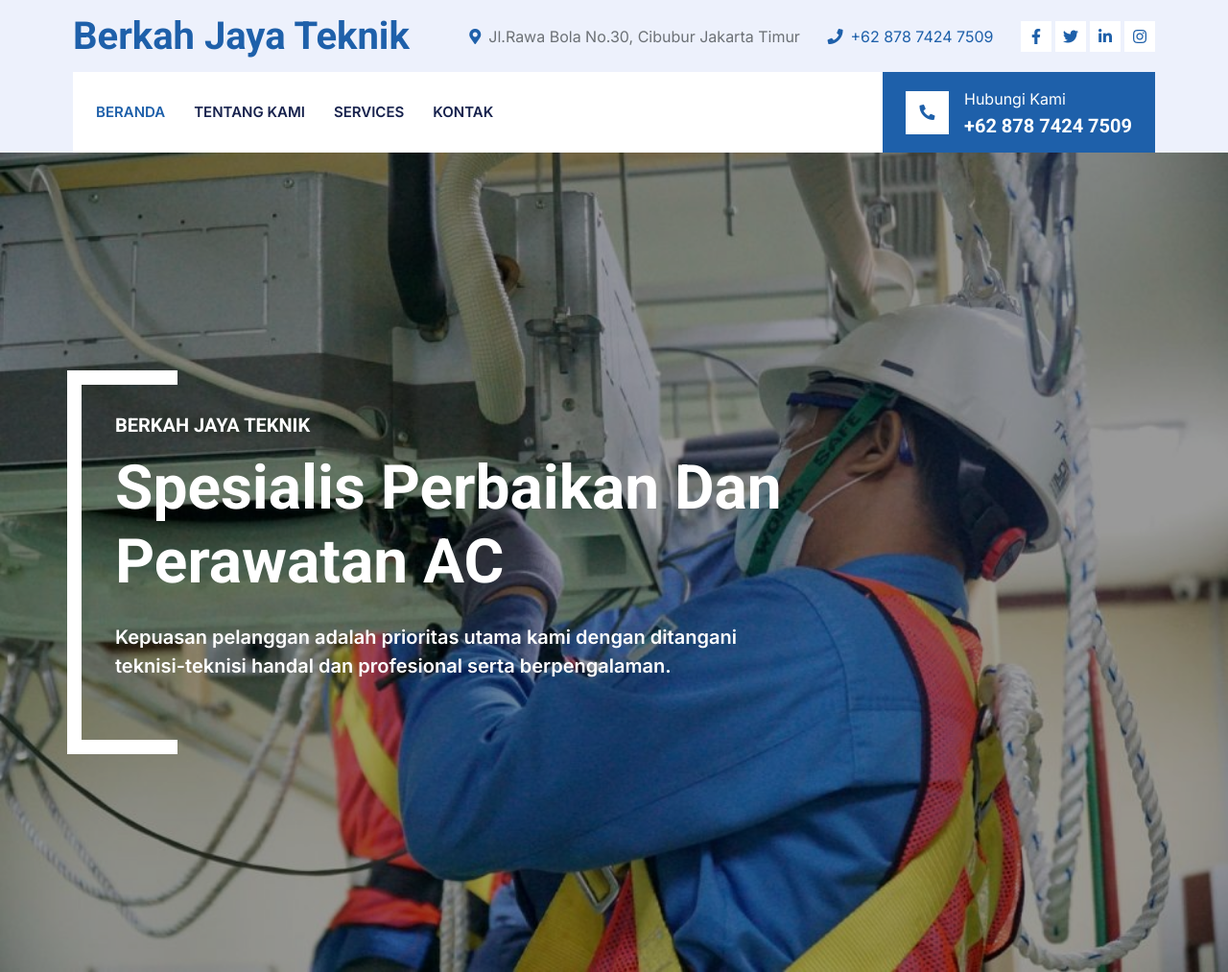
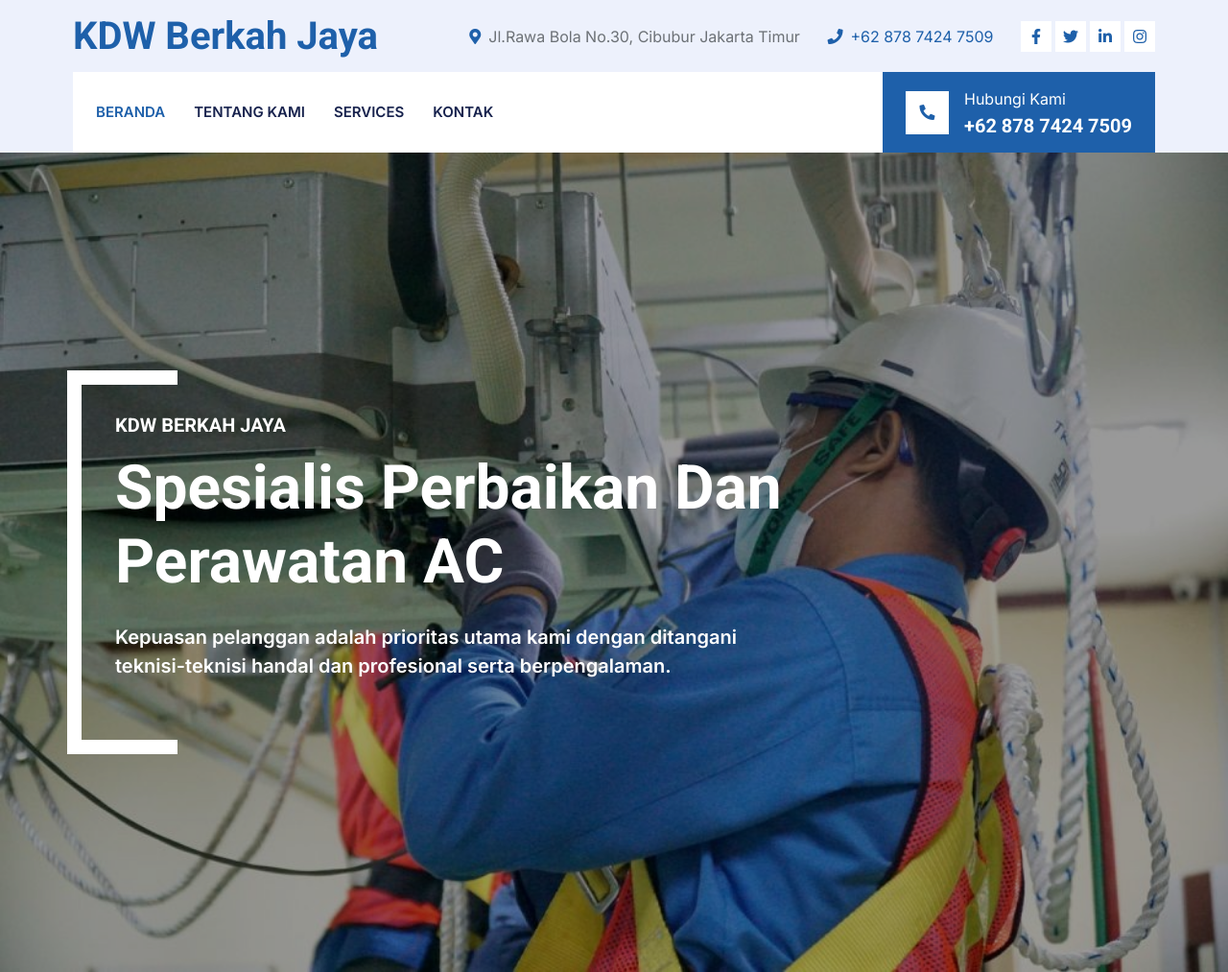
Before and after one commit to coorporates/berkah-jaya-teknik, a plain HTML site: page index.html in a window 1280 px wide. Shown: the top 1013 px of the page at 96% size. Drawn offline with nearby package versions, Linux system fonts and the light colour scheme.

Commit message:
mengganti nama usaha

```diff
--- a/index.html
+++ b/index.html
@@ -45,7 +45,7 @@
       <div class="row align-items-center top-bar">
         <div class="col-lg-3 col-md-12 text-center text-lg-start">
           <a href="" class="navbar-brand m-0 p-0">
-            <h1 class="text-primary m-0">Berkah Jaya Teknik</h1>
+            <h1 class="text-primary m-0">KDW Berkah Jaya</h1>
           </a>
         </div>
         <div class="col-lg-9 col-md-12 text-end">
@@ -73,7 +73,7 @@
     <div class="container-fluid nav-bar bg-light">
       <nav class="navbar navbar-expand-lg navbar-light bg-white p-3 py-lg-0 px-lg-4">
         <a href="" class="navbar-brand d-flex align-items-center m-0 p-0 d-lg-none">
-          <h1 class="text-primary m-0">Berkah Jaya Teknik</h1>
+          <h1 class="text-primary m-0">KDW Berkah Jaya</h1>
         </a>
         <button class="navbar-toggler" type="button" data-bs-toggle="collapse" data-bs-target="#navbarCollapse">
           <span class="fa fa-bars"></span>
@@ -109,7 +109,7 @@
             <div class="container">
               <div class="row justify-content-start">
                 <div class="col-10 col-lg-8">
-                  <h5 class="text-white text-uppercase mb-3 animated slideInDown">Berkah Jaya Teknik</h5>
+                  <h5 class="text-white text-uppercase mb-3 animated slideInDown">KDW Berkah Jaya</h5>
                   <h1 class="display-3 text-white animated slideInDown mb-4">Spesialis Perbaikan Dan Perawatan AC</h1>
                   <p class="fs-5 fw-medium text-white mb-4 pb-2">Kepuasan pelanggan adalah prioritas utama kami dengan ditangani teknisi-teknisi handal dan profesional serta berpengalaman.</p>
                   <!-- <a href="" class="btn btn-primary py-md-3 px-md-5 me-3 animated slideInLeft">Read More</a>
@@ -169,7 +169,7 @@
         <div class="row g-5">
           <div class="col-lg-6 wow fadeInUp" data-wow-delay="0.1s">
             <h6 class="text-secondary text-uppercase">Tentang Kami</h6>
-            <h1 class="mb-4">Berkah Jaya Teknik Menangani Perbaikan AC dan Kulkas</h1>
+            <h1 class="mb-4">KDW Berkah Jaya Menangani Perbaikan AC dan Kulkas</h1>
             <p class="mb-4">
               Kami menangani berbagai kerusakan semua jenis ac, kulkas, untuk perumahan, perkantoran, gedung bertingkat, pabrik, Yayasan, masjid dll. dan pelayanam kami menjangkau kota <span class="fw-bold">Cibubur</span> dan
               <span class="fw-bold">sekitarnya</span> serta kota-kota lainnya.
@@ -307,7 +307,7 @@
       <div class="container">
         <div class="copyright">
           <div class="row">
-            <div class="col-md-6 text-center text-md-start mb-3 mb-md-0">Dibuat oleh : <strong>Berkah Jaya Teknik</strong> | &copy;2024</div>
+            <div class="col-md-6 text-center text-md-start mb-3 mb-md-0">Dibuat oleh : <strong>KDW Berkah Jaya</strong> | &copy;2024</div>
           </div>
         </div>
       </div>
```
